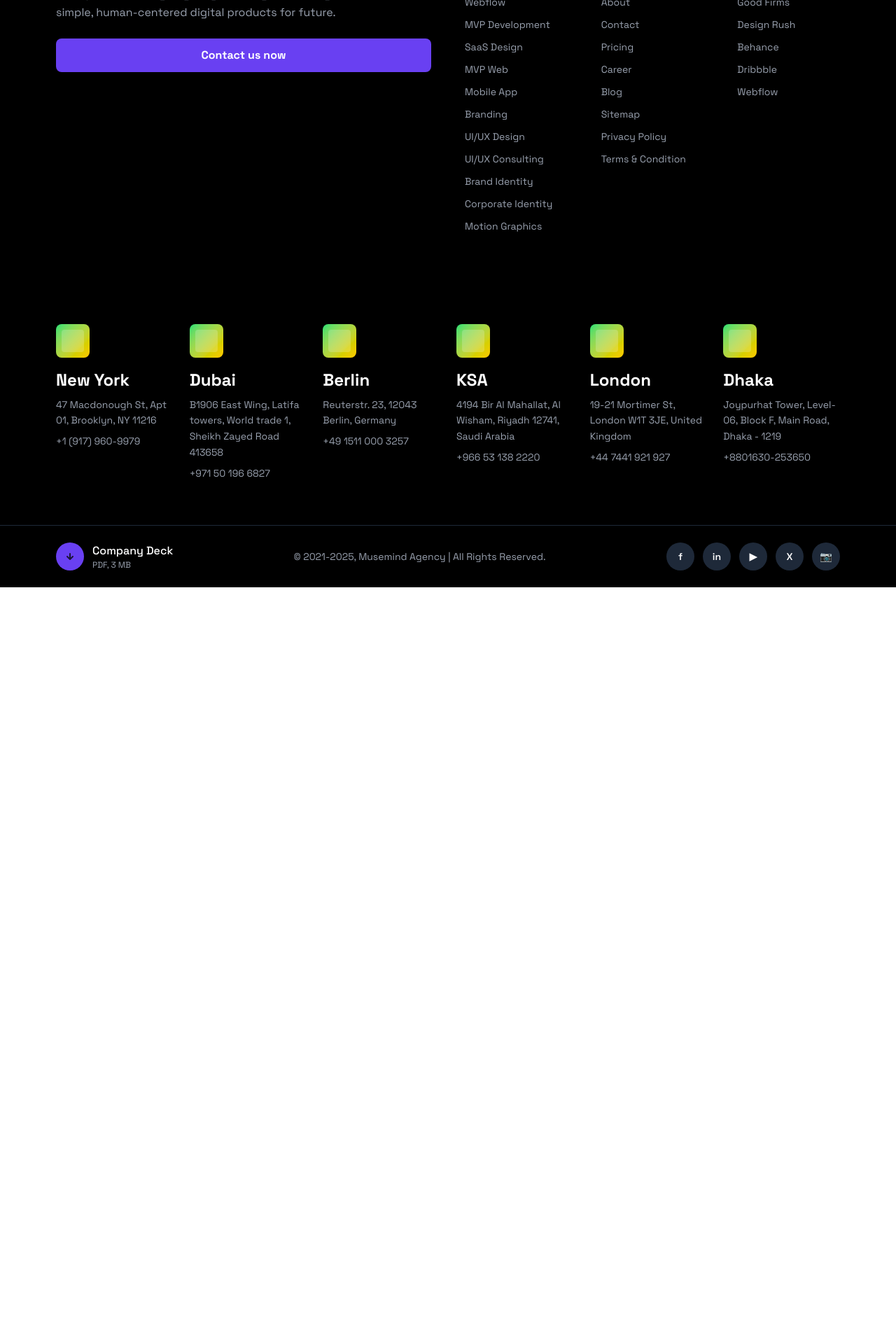
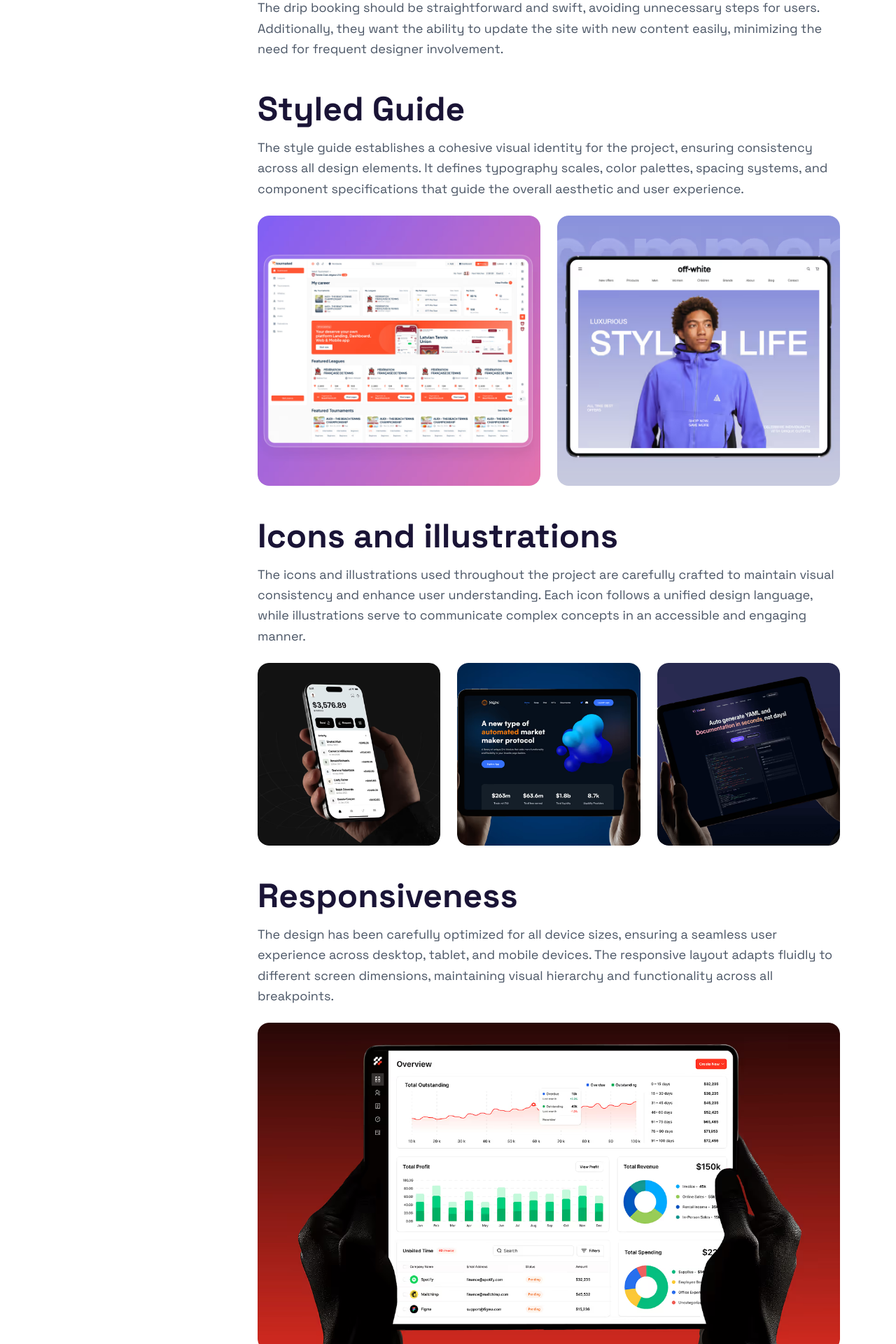
Before and after one commit to Joy773/Graphilence-Portfolio-Payment-App, a Next.js app in the folder my-app/: page /work/off-white in a window 1280 px wide. Shown: the part 1520-3440 px from the top of the page at 70% size. Before the commit the page ends 2359 px from the top, so only its background shows below. Built offline with nearby package versions, Linux system fonts and the light colour scheme.

Commit message:
Latest Commit

```diff
--- /dev/null
+++ b/my-app/src/app/blog/page.tsx
@@ -0,0 +1,17 @@
+import React from 'react'
+import Navbar from '@/Components/Navbar'
+import Footer from '@/Components/Footer'
+
+const Page = () => {
+  return (
+    <div className='px-10 lg:px-20'>
+        <Navbar />
+        <div className='mt-20 mb-4 w-full  h-full'>
+            <h1 className='text-4xl font-bold text-zinc-300 text-center'>Your blogs will be here</h1>
+        </div>
+        <Footer />
+    </div>
+  )
+};
+
+export default Page;
--- a/my-app/src/app/services/page.tsx
+++ b/my-app/src/app/services/page.tsx
@@ -11,7 +11,7 @@ export default function Services() {
     <div className="px-10 lg:px-20">
       <Navbar />
       {/* Hero Banner Section */}
-      <div className="mb-20 -mt-4">
+      <div className="mb-20 mt-4">
         <div className="bg-white rounded-2xl p-6 md:p-8 lg:p-12 overflow-hidden">
           <div className="flex flex-col lg:flex-row items-start lg:items-center gap-8 lg:gap-12">
             {/* Left Side - Text Content */}
--- a/my-app/src/app/work/[slug]/page.tsx
+++ b/my-app/src/app/work/[slug]/page.tsx
@@ -279,11 +279,114 @@ export default function WorkDetail() {
             </div>
 
             {/* About The Project Section */}
+            <div className="max-w-4xl mb-12">
+                <p className="text-3xl sm:text-4xl lg:text-5xl font-bold text-midnight-monarch block mb-4">About The Project</p>
+                This project represents a comprehensive design solution that combines innovative user experience design with modern web technologies. Our team worked closely with the client to understand their vision and translate it into a functional, beautiful, and user-friendly digital experience.
+            </div>
+
+            {/* Objectives Section */}
             <div className="max-w-4xl">
-              <p className="text-lg text-gray-600 leading-relaxed">
-                <span className="text-3xl sm:text-4xl lg:text-5xl font-bold text-midnight-monarch block mb-4">About The Project</span>
-                This project represents a comprehensive design solution that combines innovative user experience design with modern web technologies. Our team worked closely with the client to understand their vision and translate it into a functional, beautiful, and user-friendly digital experience.
+              <h1 className="text-3xl sm:text-4xl lg:text-5xl font-bold text-midnight-monarch mb-4">Objectives</h1>
+              <p className="text-lg text-gray-600 leading-relaxed">The client wanted a website for Recharge IV that makes booking door-to-door drip therapies effortless. They emphasized the importance of keeping the design consistent even when adding new drip and wellness products.</p>
+            </div>
+{/* Requirements Section */}
+            <div className="max-w-4xl mt-12">
+              <h2 className="text-3xl sm:text-4xl lg:text-5xl font-bold text-midnight-monarch mb-4">Requirements</h2>
+              <p className="text-lg text-gray-600 leading-relaxed">The drip booking should be straightforward and swift, avoiding unnecessary steps for users. Additionally, they want the ability to update the site with new content easily, minimizing the need for frequent designer involvement.</p>
+            </div>
+
+            {/* Styled Guide Section */}
+            <div className="max-w-4xl mt-12">
+              <h2 className="text-3xl sm:text-4xl lg:text-5xl font-bold text-midnight-monarch mb-4">Styled Guide</h2>
+              <p className="text-lg text-gray-600 leading-relaxed mb-6">
+                The style guide establishes a cohesive visual identity for the project, ensuring consistency across all design elements. It defines typography scales, color palettes, spacing systems, and component specifications that guide the overall aesthetic and user experience.
               </p>
+
+              {/* Style Guide Images */}
+              <div className="grid grid-cols-1 md:grid-cols-2 mt-6 gap-6">
+                <div className="relative rounded-2xl overflow-hidden bg-gray-200 w-full aspect-[450/430]">
+                  <Image
+                    src="/work-list/first.avif"
+                    alt="Style Guide Example 1"
+                    fill
+                    className="object-cover rounded-2xl"
+                    sizes="(max-width: 768px) 100vw, 50vw"
+                    loading="lazy"
+                  />
+                </div>
+                <div className="relative rounded-2xl overflow-hidden bg-gray-200 w-full aspect-[450/430]">
+                  <Image
+                    src="/work-list/second.avif"
+                    alt="Style Guide Example 2"
+                    fill
+                    className="object-cover rounded-2xl"
+                    sizes="(max-width: 768px) 100vw, 50vw"
+                    loading="lazy"
+                  />
+                </div>
+              </div>
+            </div>
+
+            {/* Icons and Illustrations Section */}
+            <div className="max-w-4xl mt-12">
+              <h2 className="text-3xl sm:text-4xl lg:text-5xl font-bold text-midnight-monarch mb-4">Icons and illustrations</h2>
+              <p className="text-lg text-gray-600 leading-relaxed mb-6">
+                The icons and illustrations used throughout the project are carefully crafted to maintain visual consistency and enhance user understanding. Each icon follows a unified design language, while illustrations serve to communicate complex concepts in an accessible and engaging manner.
+              </p>
+
+              {/* Icons and Illustrations Images */}
+              <div className="grid grid-cols-1 md:grid-cols-3 gap-6 mt-6">
+                <div className="relative rounded-2xl overflow-hidden bg-gray-200 w-full aspect-square">
+                  <Image
+                    src="/work-list/third.avif"
+                    alt="Icons and Illustrations Example 1"
+                    fill
+                    className="object-cover rounded-2xl"
+                    sizes="(max-width: 768px) 100vw, 33vw"
+                    loading="lazy"
+                  />
+                </div>
+                <div className="relative rounded-2xl overflow-hidden bg-gray-200 w-full aspect-square">
+                  <Image
+                    src="/work-list/fourth.avif"
+                    alt="Icons and Illustrations Example 2"
+                    fill
+                    className="object-cover rounded-2xl"
+                    sizes="(max-width: 768px) 100vw, 33vw"
+                    loading="lazy"
+                  />
+                </div>
+                <div className="relative rounded-2xl overflow-hidden bg-gray-200 w-full aspect-square">
+                  <Image
+                    src="/work-list/fifth.avif"
+                    alt="Icons and Illustrations Example 3"
+                    fill
+                    className="object-cover rounded-2xl"
+                    sizes="(max-width: 768px) 100vw, 33vw"
+                    loading="lazy"
+                  />
+                </div>
+              </div>
+            </div>
+
+            {/* Responsiveness Section */}
+            <div className="max-w-4xl mt-12">
+              <h2 className="text-3xl sm:text-4xl lg:text-5xl font-bold text-midnight-monarch mb-4">Responsiveness</h2>
+              <p className="text-lg text-gray-600 leading-relaxed mb-6">
+                The design has been carefully optimized for all device sizes, ensuring a seamless user experience across desktop, tablet, and mobile devices. The responsive layout adapts fluidly to different screen dimensions, maintaining visual hierarchy and functionality across all breakpoints.
+              </p>
+
+              {/* Responsiveness Image */}
+              <div className="relative rounded-2xl overflow-hidden bg-gray-200 w-full aspect-video mt-6">
+                <Image
+                  src="/work-list/sixth.avif"
+                  alt="Responsiveness Example"
+                  fill
+                  className="object-cover rounded-2xl"
+                  sizes="(max-width: 768px) 100vw, 100vw"
+                  loading="lazy"
+                />
+              </div>
             </div>
           </div>
         </div>
```
